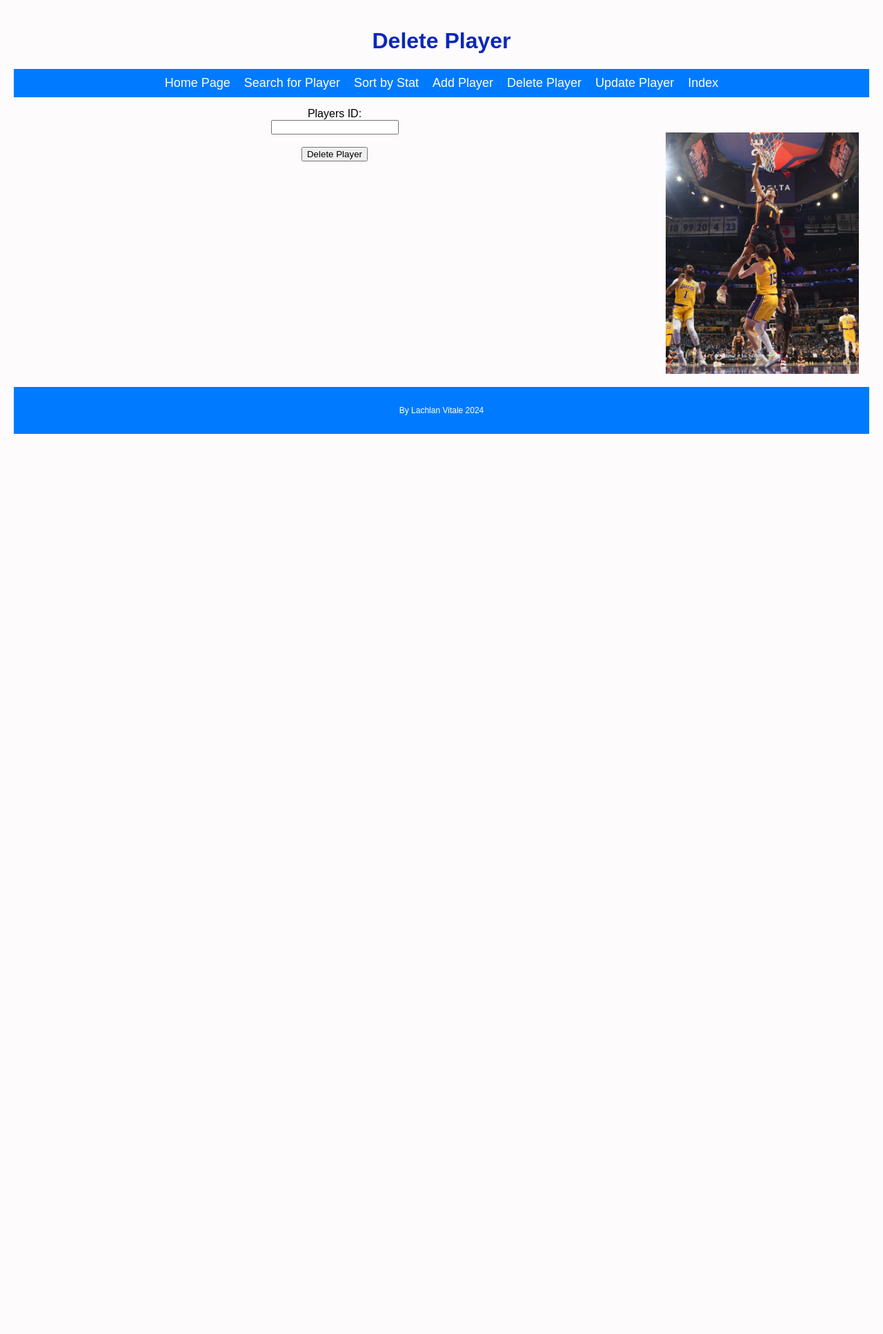
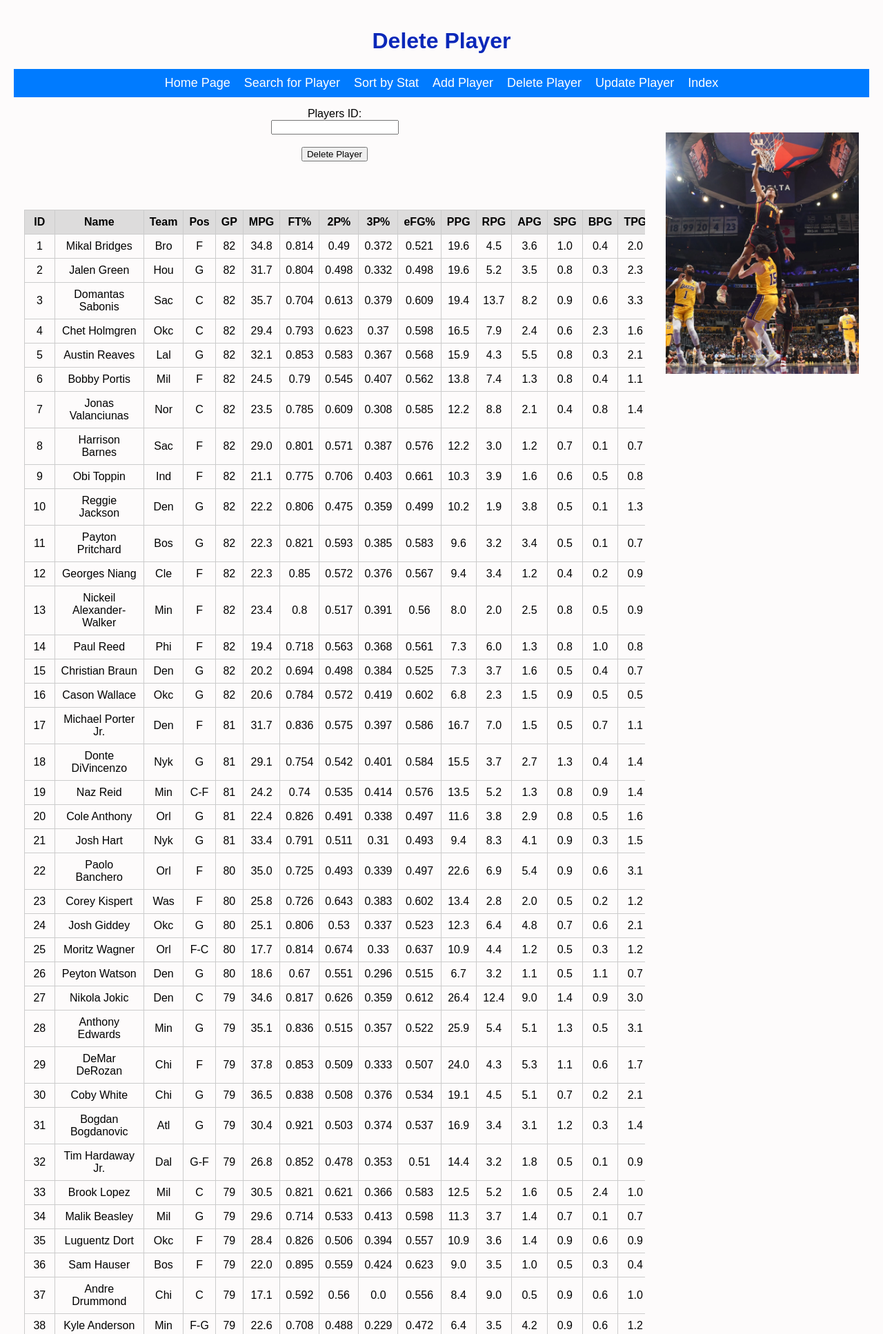
Before and after one commit to LachlanVitale12/Software-Task-1---Year-12, a Flask app: page /delete in a window 1280 px wide. Shown: the top 1934 px of the page at 69% size. Before the commit the page ends 629 px from the top, so only its background shows below. Run offline with Flask 3, Linux system fonts and the light colour scheme; data comes from the database, SQL or seed files in the repository.

Commit message:
added table to update and delete page

```diff
--- a/templates/delete.html
+++ b/templates/delete.html
@@ -12,4 +12,51 @@
 </form>
 <br>
 <p>{{result}}</p>
+<br><br>
+<div class="table-container">
+    <table>
+        <thead>
+            <tr>
+                <th>ID</th>
+                <th>Name</th>
+                <th>Team</th>
+                <th>Pos</th>
+                <th>GP</th>
+                <th>MPG</th>
+                <th>FT%</th>
+                <th>2P%</th>
+                <th>3P%</th>
+                <th>eFG%</th>
+                <th>PPG</th>
+                <th>RPG</th>
+                <th>APG</th>
+                <th>SPG</th>
+                <th>BPG</th>
+                <th>TPG</th>
+            </tr>
+        </thead>
+        <tbody>
+            {% for player in players %}
+            <tr>
+                <td>{{player[0]}}</td>
+                <td>{{player[1]}}</td>
+                <td>{{player[2]}}</td>
+                <td>{{player[3]}}</td>
+                <td>{{player[4]}}</td>
+                <td>{{player[5]}}</td>
+                <td>{{player[6]}}</td>
+                <td>{{player[7]}}</td>
+                <td>{{player[8]}}</td>
+                <td>{{player[9]}}</td>
+                <td>{{player[10]}}</td>
+                <td>{{player[11]}}</td>
+                <td>{{player[12]}}</td>
+                <td>{{player[13]}}</td>
+                <td>{{player[14]}}</td>
+                <td>{{player[15]}}</td>
+            </tr>
+            {% endfor %}
+        </tbody>
+    </table>
+</div>
 {% endblock %}
```
Also changed, not shown: templates/update.html (+47 -2 lines).
